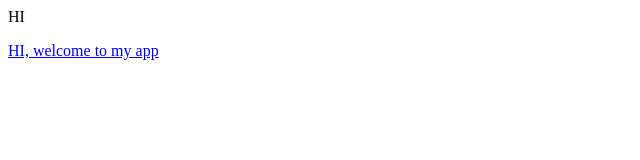
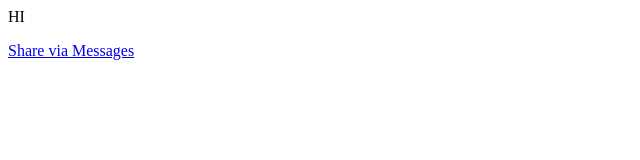
Before and after one commit to brentdur/brentdur.github.io, a plain HTML site: page index.html in a window 1280 px wide. Shown: the full height of the page, 0-640 px from the left. Drawn offline with Linux system fonts and the light colour scheme.

Commit message:
Update index.html

```diff
--- a/index.html
+++ b/index.html
@@ -1,5 +1,5 @@
 <html>
 <head></head>
 <p>HI</p>
-<a href="sms:">HI, welcome to my app</a>
+<a href="sms:body=HELLO, welcome to my app">Share via Messages</a>
 </html>
```
